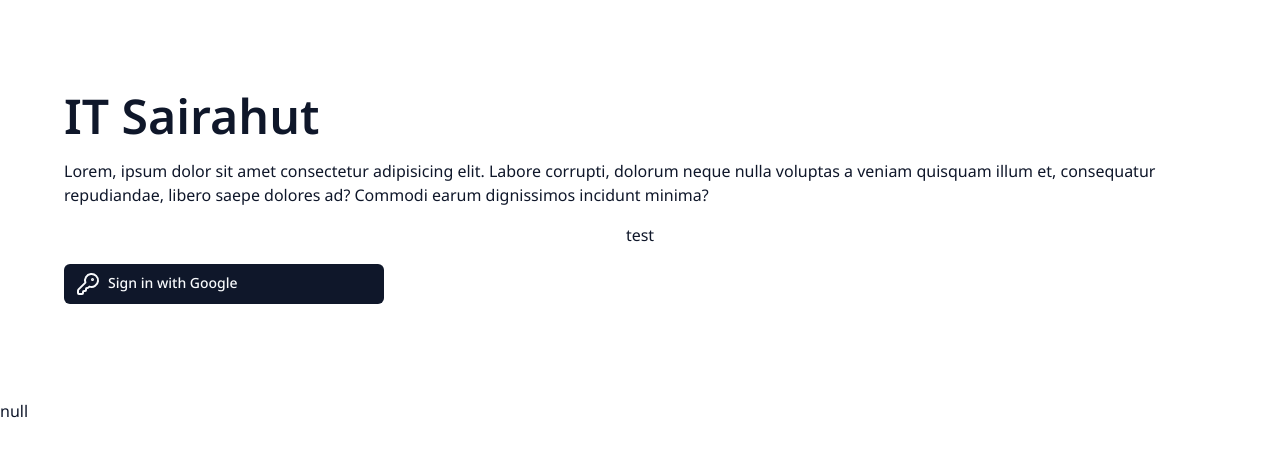
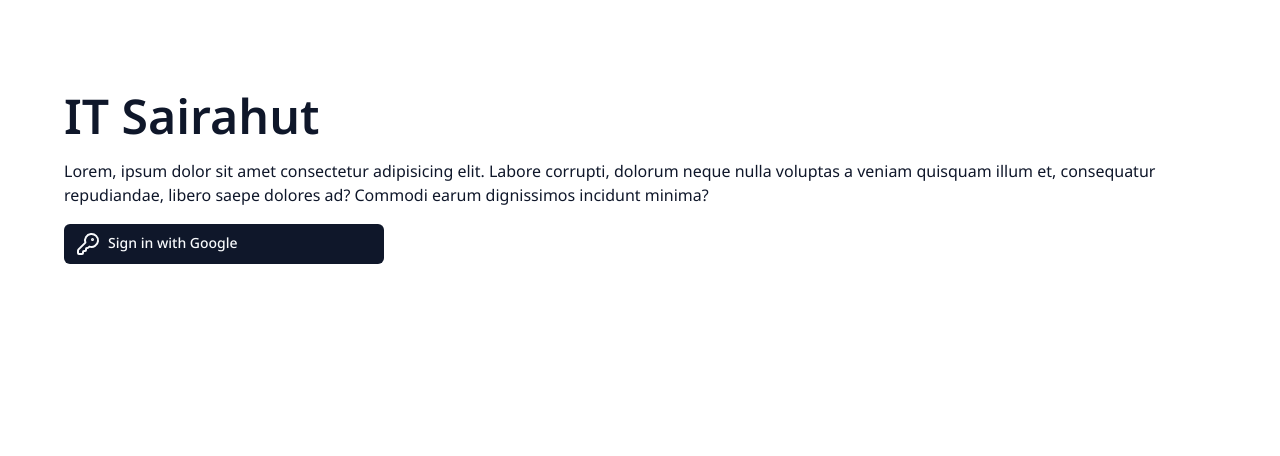
Before and after one commit to DrowningToast/sairahut-it20, a SvelteKit app in the folder apps/client/: page / in a window 1280 px wide. Shown: the top 456 px of the page. Built offline with nearby package versions, Linux system fonts and the light colour scheme.

Commit message:
Fix: Pull Request #5

```diff
--- a/apps/client/src/routes/+page.svelte
+++ b/apps/client/src/routes/+page.svelte
@@ -4,16 +4,6 @@
 	import LandingFooter from '$components/svelte/LandingFooter.svelte';
 	import { AuthController } from '$lib/auth/AuthController';
 	import { trpc } from '$lib/trpc';
-
-	$: atData = null;
-
-	const loadData = async () => {
-		const response = await trpc.sophomores.getAirtableParticipantByStudentId.query({
-			studentId: 65070225
-		});
-
-		// atData = response;
-	};
 
 	const { isSignedIn } = AuthController($page);
 
@@ -28,11 +18,9 @@
 			voluptas a veniam quisquam illum et, consequatur repudiandae, libero saepe dolores ad? Commodi
 			earum dignissimos incidunt minima?
 		</p>
-		<button on:click={loadData}> test </button>
+
 		<DynamicLoginButton />
 	</div>
 
-	{JSON.stringify(atData)}
-
 	<LandingFooter />
 </div>
--- a/apps/client/src/routes/hints/+layout.server.ts
+++ b/apps/client/src/routes/hints/+layout.server.ts
@@ -9,11 +9,12 @@
         throw redirect(307, '/');
     }
 
-    // if user is already done this or that
+    // if user is freshmen
     if (user?.type === 'FRESHMEN') {
         throw redirect(307, '/unauthorized');
     }
 
+    // if user has done hints already
     if (user?.sophomoreDetails?.hintsReady) {
         throw redirect(307, '/home')
     }
--- a/apps/client/src/routes/thisthat/+layout.server.ts
+++ b/apps/client/src/routes/thisthat/+layout.server.ts
@@ -11,19 +11,7 @@
     }
 
     // if user is already done this or that
-    const data = await prisma.user.findUnique({
-        where: {
-            email: user?.email as string
-        },
-        include: {
-            sophomoreDetails: true,
-            freshmenDetails: true
-        }
-    })
-
-    console.log(data?.sophomoreDetails)
-
-    if (data?.sophomoreDetails?.thisOrThat.length || data?.freshmenDetails?.thisOrThat.length) {
+    if (user?.sophomoreDetails?.thisOrThatReady || user?.freshmenDetails?.thisOrThatReady) {
         throw redirect(307, '/')
     }
 
```
